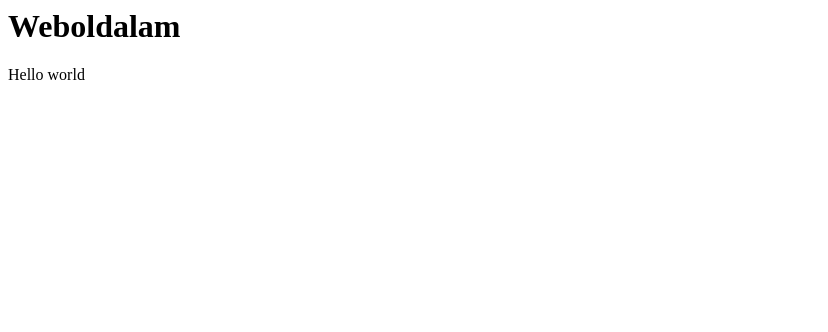
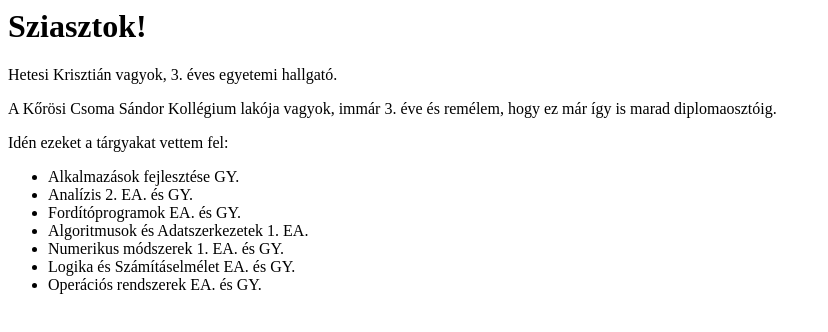
Before and after one commit to Sumsarg/alkfejl, a plain HTML site: page index.html in a window 1280 px wide. Shown: the whole page, without its empty margins (0-828 px from the left). Drawn offline with Linux system fonts and the light colour scheme.

Commit message:
Bemutatkozás létrehozása

```diff
--- a/index.html
+++ b/index.html
@@ -1,10 +1,24 @@
 <html>
     <head>
         <meta charset="UTF-8">
-        <title>Document</title>
+        <title>Hetesi Krisztián</title>
     </head>
     <body>
-        <h1>Weboldalam</h1>
-        Hello world
+        <h1>Sziasztok!</h1>
+
+        <p>Hetesi Krisztián vagyok, 3. éves egyetemi hallgató.</p>
+        <p>A Kőrösi Csoma Sándor Kollégium lakója vagyok, immár 3. éve és remélem, hogy ez már így is marad diplomaosztóig.</p>
+        <p>Idén ezeket a tárgyakat vettem fel:</p>
+
+        <ul>
+            <li>Alkalmazások fejlesztése GY.</li>
+            <li>Analízis 2. EA. és GY.</li>
+            <li>Fordítóprogramok EA. és GY.</li>
+            <li>Algoritmusok és Adatszerkezetek 1. EA.</li>
+            <li>Numerikus módszerek 1. EA. és GY.</li>
+            <li>Logika és Számításelmélet EA. és GY.</li>
+            <li>Operációs rendszerek EA. és GY.</li>
+        </ul>
+
     </body>
 </html>
```
